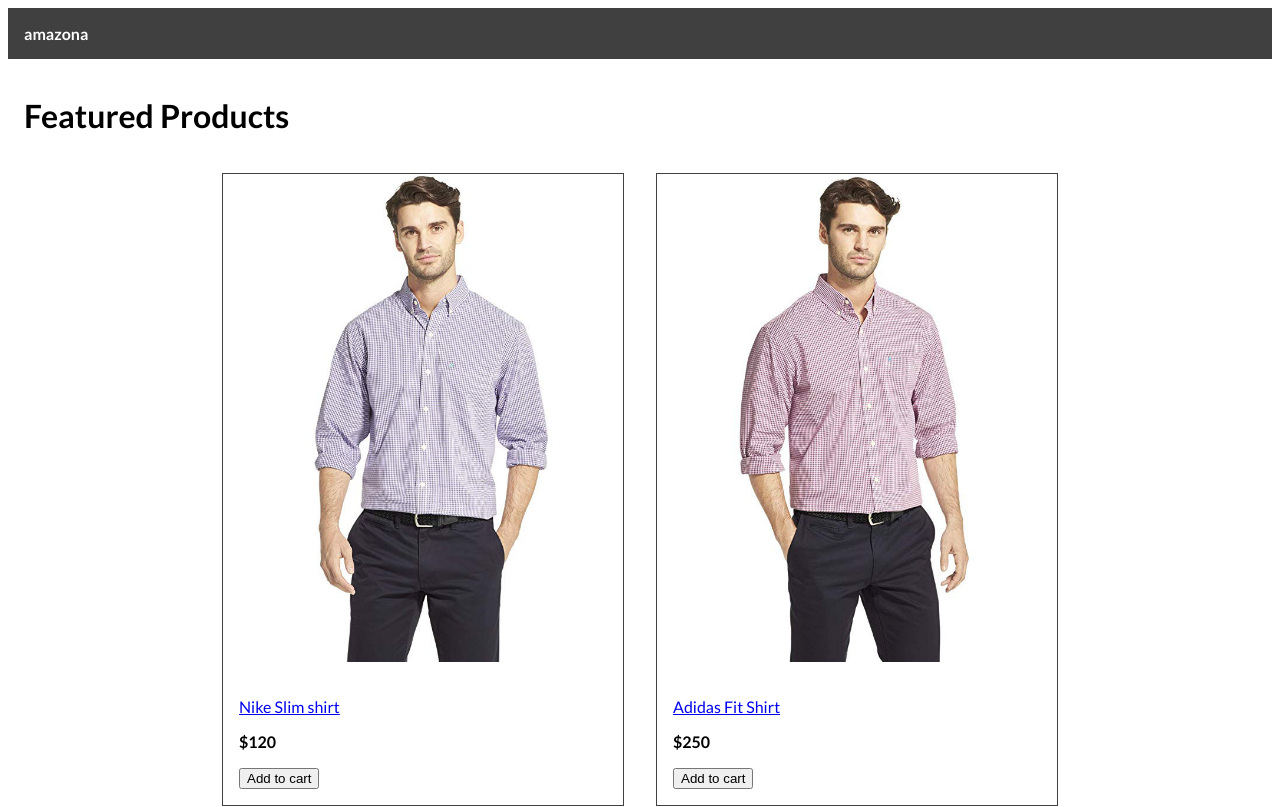
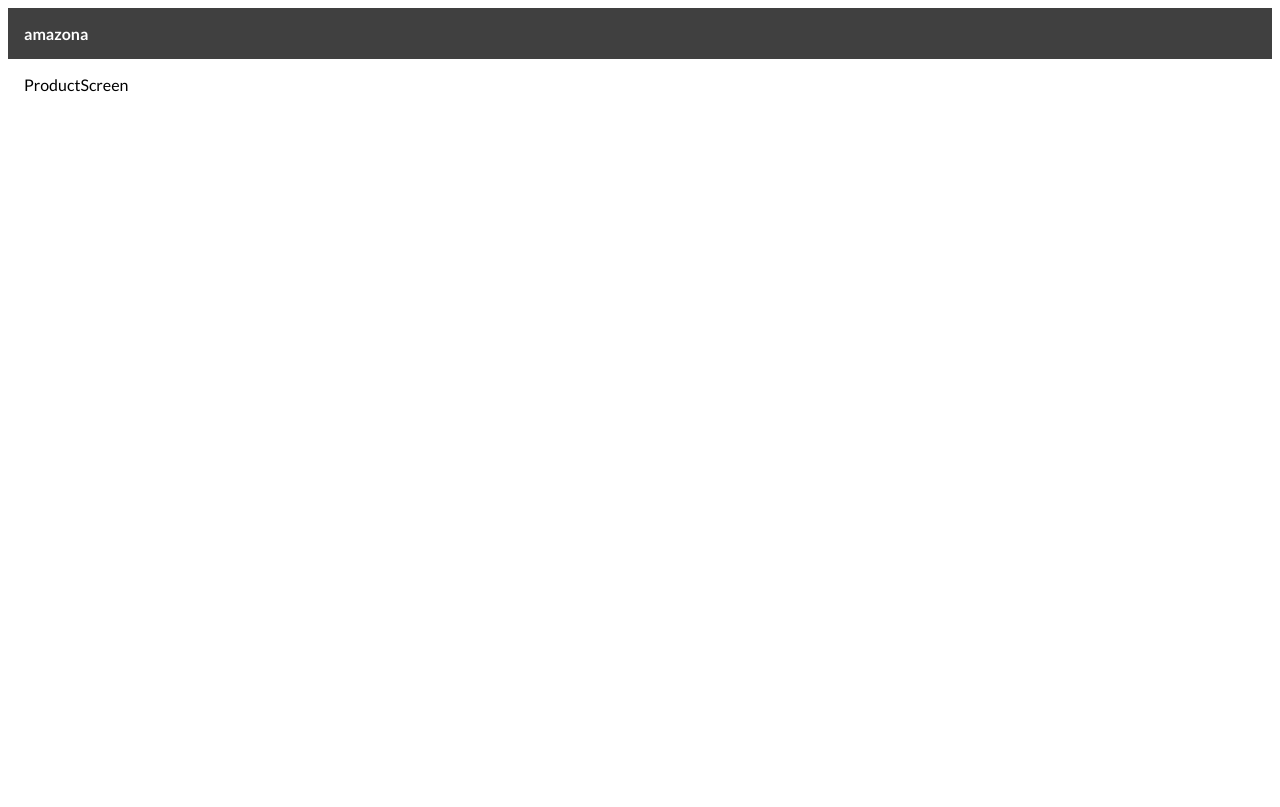
Before and after one commit to hebam17/mern-ecommerce, a React (Create React App) app in the folder client/: page /product/adidas-fit-pant in a window 1280 px wide. Shown: the top 807 px of the page. Built offline with nearby package versions, Linux system fonts and the light colour scheme.

Commit message:
Add routes and home,product components

```diff
--- a/client/package.json
+++ b/client/package.json
@@ -8,6 +8,7 @@
     "@testing-library/user-event": "^13.5.0",
     "react": "^17.0.2",
     "react-dom": "^17.0.2",
+    "react-router-dom": "^6.2.2",
     "react-scripts": "5.0.0",
     "web-vitals": "^2.1.4"
   },
--- a/client/src/App.js
+++ b/client/src/App.js
@@ -1,32 +1,22 @@
-import data from "./data";
+import { BrowserRouter as Router, Link, Route, Routes } from "react-router-dom";
+import HomeScreen from "./screens/HomeScreen";
+import ProductScreen from "./ProductScreen";
+
 function App() {
   return (
+    <Router>
       <div>
         <header>
-        <a href="/">amazona</a>
+          <Link to="/">amazona</Link>
         </header>
         <main>
-        <h1>Featured Products</h1>
-        <div className="products">
-          {data.products.map((product) => (
-            <div className="product" key={product.slug}>
-              <a href={`/product/${product.slug}`}>
-                <img src={product.image} alt={product.name} />
-              </a>
-              <div className="product-info">
-                <a href={`/product/${product.slug}`}>
-                  <p>{product.name}</p>
-                </a>
-                <p>
-                  <strong>${product.price}</strong>
-                </p>
-                <button>Add to cart</button>
-              </div>
-            </div>
-          ))}
-        </div>
+          <Routes>
+            <Route path="/product/:slug" element={<ProductScreen />} />
+            <Route path="/" element={<HomeScreen />}></Route>
+          </Routes>
         </main>
       </div>
+    </Router>
   );
 }
 
--- /dev/null
+++ b/client/src/ProductScreen.js
@@ -0,0 +1,5 @@
+import React from "react";
+
+export default function ProductScreen() {
+  return <div>ProductScreen</div>;
+}
--- /dev/null
+++ b/client/src/screens/HomeScreen.js
@@ -0,0 +1,29 @@
+import React from "react";
+import { Link } from "react-router-dom";
+import data from "../data";
+
+export default function HomeScreen() {
+  return (
+    <div>
+      <h1>Featured Products</h1>
+      <div className="products">
+        {data.products.map((product) => (
+          <div className="product" key={product.slug}>
+            <Link to={`/product/${product.slug}`}>
+              <img src={product.image} alt={product.name} />
+            </Link>
+            <div className="product-info">
+              <Link to={`/product/${product.slug}`}>
+                <p>{product.name}</p>
+              </Link>
+              <p>
+                <strong>${product.price}</strong>
+              </p>
+              <button>Add to cart</button>
+            </div>
+          </div>
+        ))}
+      </div>
+    </div>
+  );
+}
```
Also changed, not shown: 1 other file (tests, documents, lock files or other folders). Lines whose indentation alone changed are shown as unchanged.
